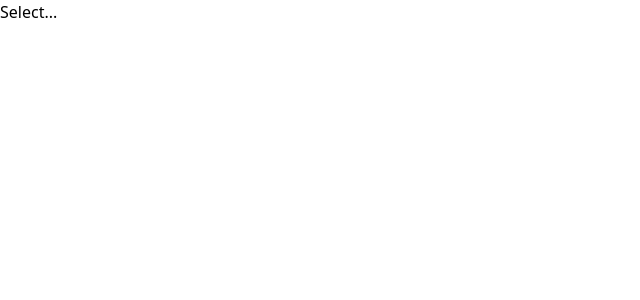
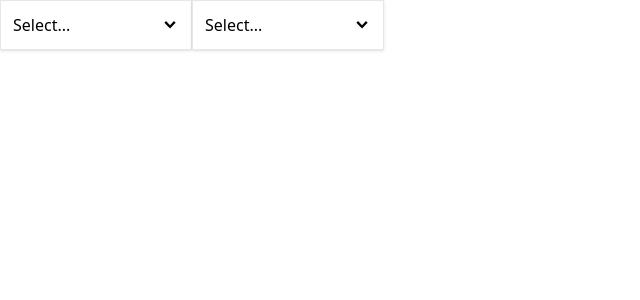
Before and after one commit to Kabewh/Udemy-Project1, a React (Create React App) app in the folder reactapp/: page / in a window 1280 px wide. Shown: the top 300 px of the page, without its empty margins (0-640 px from the left). Built offline with nearby package versions, Linux system fonts and the light colour scheme.

Commit message:
dropdown done

```diff
--- a/reactapp/package.json
+++ b/reactapp/package.json
@@ -8,6 +8,7 @@
     "@testing-library/user-event": "^13.5.0",
     "axios": "^1.4.0",
     "bulma": "^0.9.4",
+    "classnames": "^2.3.2",
     "json-server": "^0.17.3",
     "prop-types": "^15.8.1",
     "react": "^18.2.0",
--- a/reactapp/src/App.js
+++ b/reactapp/src/App.js
@@ -2,18 +2,23 @@
 import Dropdown from "./components/Dropdown";
 
 function App() {
-  const [selection, setSelection] = useState(null)
+  const [selection, setSelection] = useState(null);
 
   const handleSelect = (option) => {
     setSelection(option);
-  }
+  };
 
   const options = [
-    {label: 'red', value: 'red'},
-    {label: 'green', value: 'green'},
-    {label: 'blue', value: 'blue'}
-  ]
+    { label: "red", value: "red" },
+    { label: "green", value: "green" },
+    { label: "blue", value: "blue" },
+  ];
 
-  return <Dropdown options={options} selection={selection} onSelect={handleSelect}/>
+  return (
+    <div className="flex">
+      <Dropdown options={options} value={selection} onChange={handleSelect} />
+      <Dropdown options={options} value={selection} onChange={handleSelect} />
+    </div>
+  );
 }
 export default App;
--- a/reactapp/src/components/Dropdown.js
+++ b/reactapp/src/components/Dropdown.js
@@ -1,35 +1,59 @@
-import React, { useState } from 'react'
+import React, { useState, useEffect, useRef } from "react";
+import { GoChevronDown } from "react-icons/go";
+import Panel from "./Panel";
 
-const Dropdown = ({options, selection, onSelect}) => {
-    const [isOpen, setIsOpen] = useState(false)
+const Dropdown = ({ options, value, onChange }) => {
+  const [isOpen, setIsOpen] = useState(false);
+  const divEl = useRef();
+
+  useEffect(() => {
+    const handler = (event) => {
+      if (!divEl.current) {
+        return;
+      }
+      if (!divEl.current.contains(event.target)) {
+        setIsOpen(false);
+      }
+    };
+
+    document.addEventListener("click", handler, true);
+  }, []);
 
   const handleClick = () => {
     setIsOpen(!isOpen);
-    }
+  };
 
   const handleOptionClick = (option) => {
     //CLOSE DROPDOWN
-        setIsOpen(false)
+    setIsOpen(false);
     //WHAT OPTION DID THE USER CLICK ON?
-        onSelect(option)
-    }
+    onChange(option);
+  };
 
   const renderedOptions = options.map((option) => {
-        return <div onClick={() => handleOptionClick(option)} key={option.value}>
+    return (
+      <div
+        className="hover:bg-sky-100 rounder cursor-pointer p-1"
+        onClick={() => handleOptionClick(option)}
+        key={option.value}
+      >
         {option.label}
       </div>
-    })
+    );
+  });
 
-    let content = 'Select...';
-    if (selection) {
-        content = selection.label
-    }
   return (
-    <>
-        <div onClick={handleClick}>{content}</div>
-        {isOpen && <div>{renderedOptions}</div>}
-    </>
-  )
-}
+    <div ref={divEl} className="w-48 relative">
+      <Panel
+        className="flex justify-between items-center cursor-pointer"
+        onClick={handleClick}
+      >
+        {value?.label || "Select..."}
+        <GoChevronDown className="text-lg" />
+      </Panel>
+      {isOpen && <Panel className="absolute top-full">{renderedOptions}</Panel>}
+    </div>
+  );
+};
 
-export default Dropdown
+export default Dropdown;
--- /dev/null
+++ b/reactapp/src/components/Panel.js
@@ -0,0 +1,16 @@
+import classNames from "classnames";
+
+const Panel = ({ children, className, ...rest }) => {
+  const finalClassNames = classNames(
+    "border rounder p-3 shadow bg-white w-full",
+    className
+  );
+
+  return (
+    <div {...rest} className={finalClassNames}>
+      {children}
+    </div>
+  );
+};
+
+export default Panel;
```
Also changed, not shown: 1 other file (tests, documents, lock files or other folders). Lines whose indentation alone changed are shown as unchanged.
